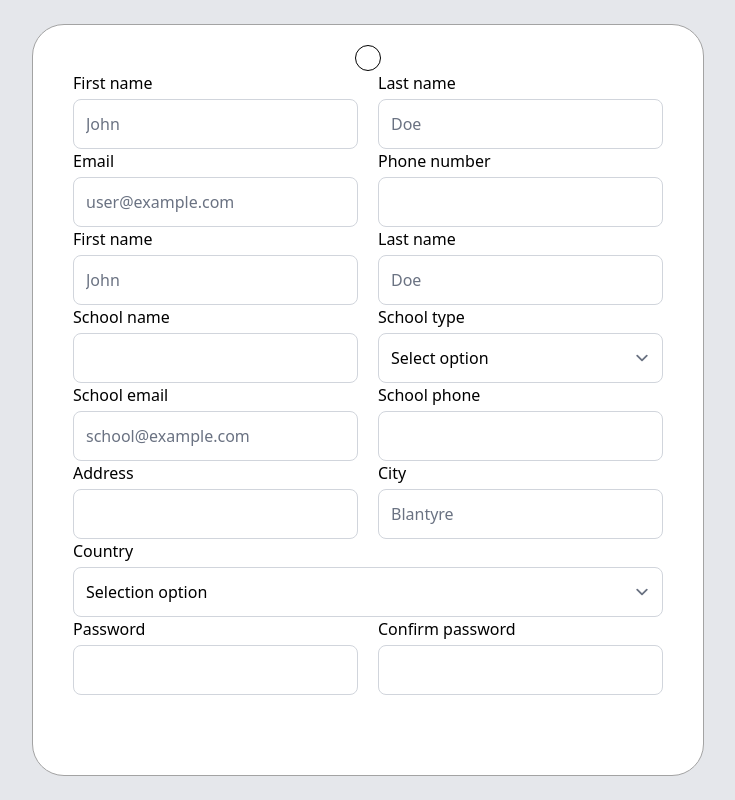
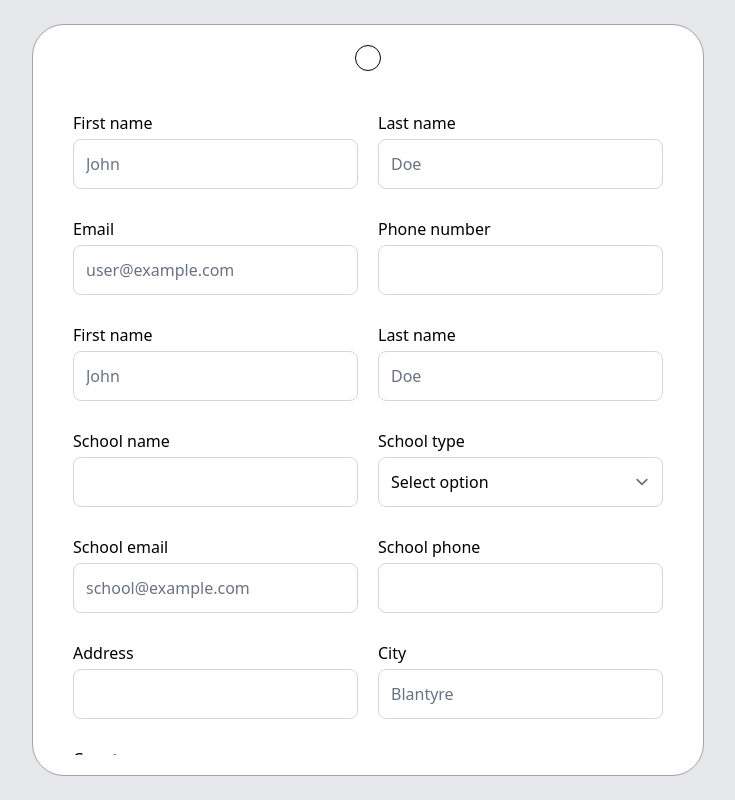
Before and after one commit to martin-codex3/school-management-v1, a SvelteKit app in the folder frontend/: page / in a window 1280 px wide. Shown: the whole page, without its empty margins (272-1007 px from the left). Built offline with nearby package versions, Linux system fonts and the light colour scheme; a web font is replaced by a local one.

Commit message:
adding custom icons

```diff
--- a/frontend/package.json
+++ b/frontend/package.json
@@ -27,5 +27,8 @@
 		"tailwindcss": "^4.3.0",
 		"typescript": "^6.0.3",
 		"vite": "^8.3.0"
+	},
+	"dependencies": {
+		"@iconify-svelte/tabler": "gitlab:iconify-icons/svelte#tabler"
 	}
 }
--- a/frontend/src/routes/+page.svelte
+++ b/frontend/src/routes/+page.svelte
@@ -6,9 +6,9 @@
 
 <section class="h-screen flex items-center justify-center">
     <div
-        class="bg-white rounded-4xl w-full border border-primary-border max-w-2xl h-[calc(100vh-3rem)] mx-auto"
+        class="bg-white rounded-4xl w-full border border-primary-border py-5 px-5 max-w-2xl h-[calc(100vh-3rem)] mx-auto"
     >
-        <div class="h-full overflow-auto scrollbar-thin px-10 py-5">
+        <div class="h-full overflow-auto scrollbar-thin px-5 space-y-10">
             <div class="flex items-center justify-center">
                 <button
                     aria-label="options button"
@@ -19,7 +19,7 @@
 
             <div>
                 <form action="">
-                    <div class="wrapper">
+                    <div class="wrapper space-y-7">
                         <div
                             class="grid grid-cols-1 md:grid-cols-2 lg:grid-cols-2 gap-5"
                         >
```
Also changed, not shown: 1 other file (tests, documents, lock files or other folders).
